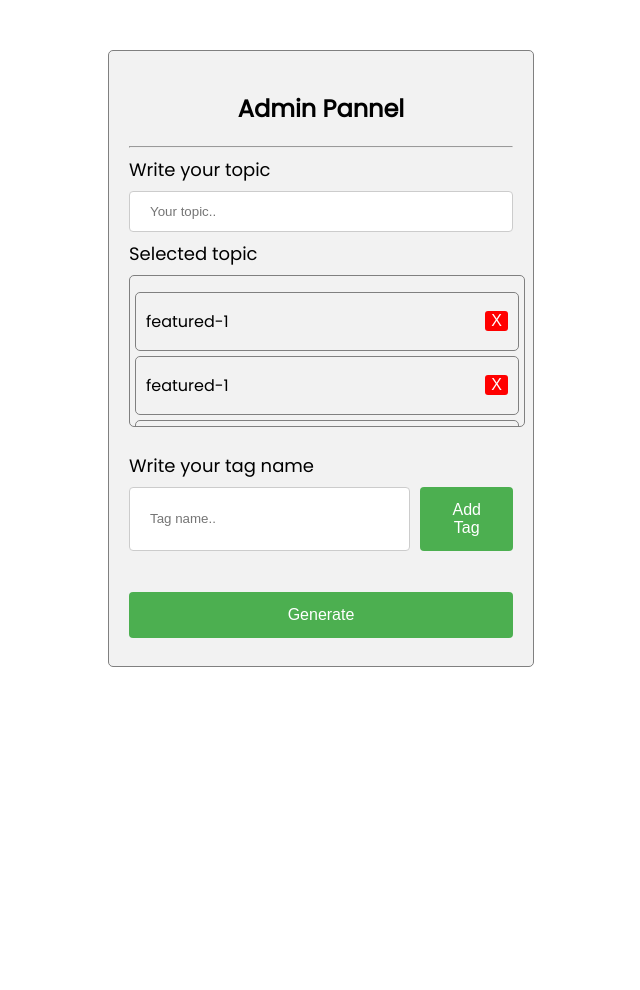
After one commit to RashedEmon/ai_generated_content, a Django app: template templates/admin.html in a window 1280 px wide. The commit adds this page. Shown: the top 990 px of the page, without its empty margins (319-959 px from the left). Run offline with Django 4.2, Linux system fonts and the light colour scheme; the template is opened without the code that fills it, so the values that code supplies are empty.

Commit message:
templates added

```diff
--- /dev/null
+++ b/templates/admin.css
@@ -0,0 +1,113 @@
+@import url('https://fonts.googleapis.com/css2?family=Mulish&family=Poppins&display=swap');
+body{
+    font-family: 'Poppins', sans-serif;
+}
+
+.container{
+    width: 30vw;
+    border: 1px solid gray;
+    margin: auto;
+    margin-top: 50px;
+    border-radius: 5px;
+    background-color: #f2f2f2;
+    padding: 20px;
+}
+
+.admin-pannel{
+    text-align: center;
+}
+
+label{
+    font-size: 18px;
+}
+input[type=text], select {
+    width: 100%;
+    padding: 12px 20px;
+    margin: 8px 0;
+    display: inline-block;
+    border: 1px solid #ccc;
+    border-radius: 4px;
+    box-sizing: border-box;
+    outline: none;
+  }
+
+  input[type=submit] {
+    width: 100%;
+    background-color: #4CAF50;
+    color: white;
+    padding: 14px 20px;
+    margin: 8px 0;
+    border: none;
+    border-radius: 4px;
+    font-size: 16px;
+    cursor: pointer;
+  }
+
+  input[type=submit]:hover {
+    background-color: #45a049;
+  }
+
+ .selected-topic{
+
+    width:100% ;
+    height: 150px;
+    max-height: 200px;
+    overflow-y: scroll;
+    margin-top: 8px;
+    border-radius: 5px ;
+    padding: 0 5px;
+    border: 1px solid grey;
+ }
+
+ .feature{
+    display: flex;
+    align-items: center;
+    justify-content: space-between;
+    padding:  0 10px;
+    column-gap: 30px;
+
+ }
+  ul > li{
+    list-style: none;
+    border: 1px solid grey;
+    margin-top: 5px;
+    border-radius: 5px;
+  }
+
+  ul> li:hover{
+    background-color: #62ac65;
+    transition: 0.3s all ease-in-out;
+  }
+
+  ul{
+    padding: 0 !important;
+  }
+
+ .feature> button{
+    height: 20px;
+    background: red;
+    border: none;
+    color: white;
+    border-radius: 3px;
+    cursor: pointer;
+ }
+
+ .tag-container{
+    display: flex;
+    column-gap: 10px;
+ }
+
+
+ .tag-btn{
+    width: 30%;
+    background-color: #4CAF50;
+    color: white;
+    padding: 14px 20px;
+    margin: 8px 0;
+    border: none;
+    border-radius: 4px;
+    cursor: pointer;
+ }
+ button{
+    font-size: 16px;
+ }
--- /dev/null
+++ b/templates/admin.html
@@ -0,0 +1,112 @@
+<!DOCTYPE html>
+<html lang="en">
+<head>
+    <meta charset="UTF-8">
+    <meta http-equiv="X-UA-Compatible" content="IE=edge">
+    <meta name="viewport" content="width=device-width, initial-scale=1.0">
+    <title>admin pannel</title>
+    <link rel="stylesheet" href="admin.css">
+</head>
+<body>
+
+
+    <section class="container">
+        <div>
+            <h2 class="admin-pannel">Admin Pannel</h2><hr>
+        </div>
+
+        <div class="form-div">
+            <form action="">
+              <label for="fname">Write your topic</label><br>
+              <input type="text" id="fname" name="firstname" placeholder="Your topic.."><br>
+
+              <label for="">Selected topic</label><br>
+              <div class="selected-topic">
+                    <ul>
+                        <li>
+                            <div class="feature">
+                                <p>featured-1</p>
+                                <button>X</button>
+                            </div>
+                        </li>
+                        <li>
+                            <div class="feature">
+                                <p>featured-1</p>
+                                <button>X</button>
+                            </div>
+                        </li>
+                        <li>
+                            <div class="feature">
+                                <p>featured-1</p>
+                                <button>X</button>
+                            </div>
+                        </li>
+                        <li>
+                            <div class="feature">
+                                <p>featured-1</p>
+                                <button>X</button>
+                            </div>
+                        </li>
+                        <li>
+                            <div class="feature">
+                                <p>featured-1</p>
+                                <button>X</button>
+                            </div>
+                        </li>
+                        <li>
+                            <div class="feature">
+                                <p>featured-1</p>
+                                <button>X</button>
+                            </div>
+                        </li>
+                        <li>
+                            <div class="feature">
+                                <p>featured-1</p>
+                                <button>X</button>
+                            </div>
+                        </li>
+                        <li>
+                            <div class="feature">
+                                <p>featured-1</p>
+                                <button>X</button>
+                            </div>
+                        </li>
+                        <li>
+                            <div class="feature">
+                                <p>featured-1</p>
+                                <button>X</button>
+                            </div>
+                        </li>
+                        <li>
+                            <div class="feature">
+                                <p>featured-1</p>
+                                <button>X</button>
+                            </div>
+                        </li>
+                        <li>
+                            <div class="feature">
+                                <p>featured-1</p>
+                                <button>X</button>
+                            </div>
+                        </li>
+
+                    </ul>
+              </div><br>
+
+              <label for="tag-name">Write your tag name</label><br>
+
+              <div class="tag-container">
+                <input type="text" id="tag-name" name="tag-name" placeholder="Tag name..">
+                <button class="tag-btn">Add Tag</button>
+              </div><br>
+
+
+              <input type="submit" value="Generate">
+
+            </form>
+        </div>
+    </section>
+
+
+</body>
+</html>
```
Also changed, not shown: templates/index.html (+90 -103 lines), templates/style.css (added, +172 -0 lines).
